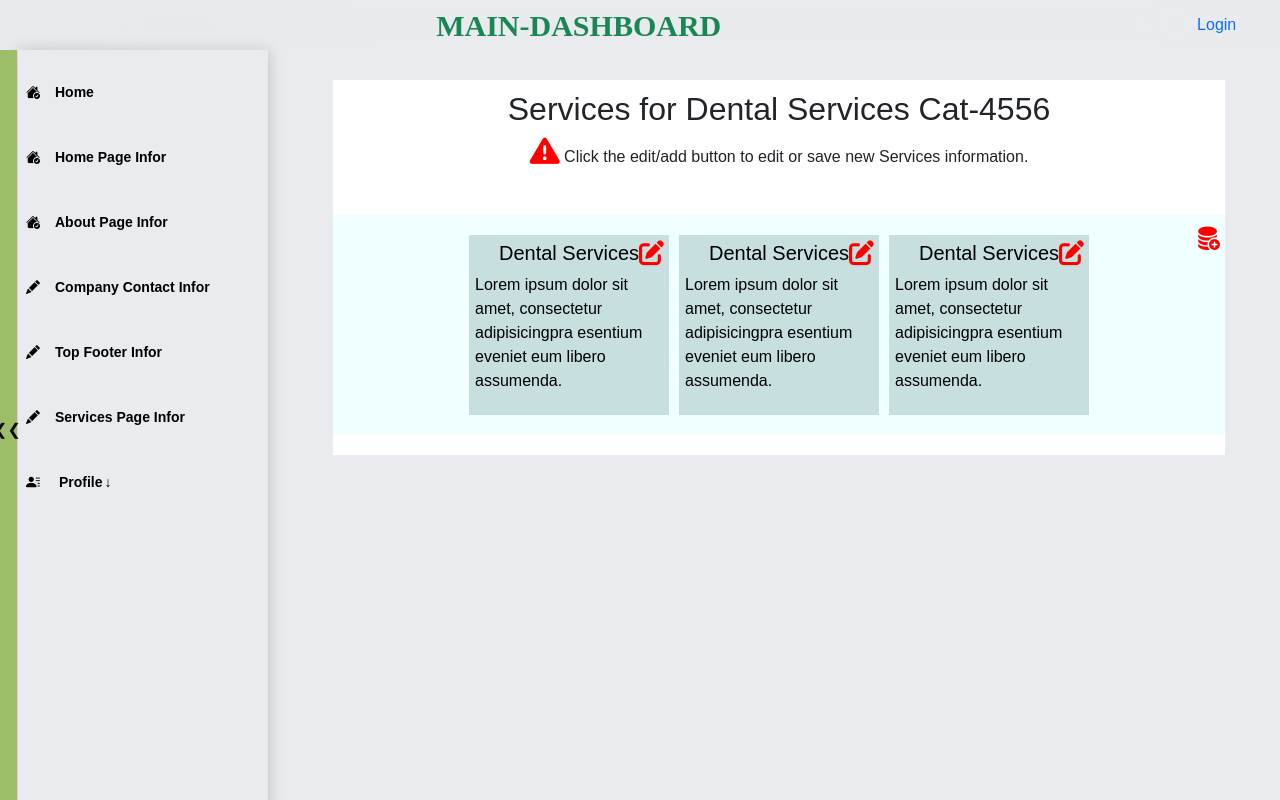
After one commit to GenioustaWiz/hospital_management_system_web, a Django app: page /services/category/73/ in a window 1280 px wide. The commit adds this page. Run offline with Django 3.2, Linux system fonts and the light colour scheme; data comes from the database, SQL or seed files in the repository; both versions use the stored data as it was before the commit; parts of the project's set-up code (start-up, migrations or seed data) failed here and were passed over; some libraries are stand-ins or nearby versions.

Commit message:
update new

```diff
--- a/hospital_services/admin.py
+++ b/hospital_services/admin.py
@@ -17,6 +17,6 @@ class ServiceCategoryAdmin(admin.ModelAdmin):
 
 @admin.register(ServiceOffered)
 class ServiceOfferedAdmin(admin.ModelAdmin):
-    list_display = ('id', 'service_name', 'description', 'category', 'delete_identifier')
+    list_display = ('id', 'service_name', 'description', 'category', )
     list_filter = ('category',)
     search_fields = ('service_name', 'category__category_name')
--- a/hospital_services/admin_views/service_list_view_V.py
+++ b/hospital_services/admin_views/service_list_view_V.py
@@ -1,9 +1,18 @@
-from django.shortcuts import render
+from django.shortcuts import render, get_object_or_404
 from ..models import ServiceCategory
 
 def view_service_categories(request):
     service_categories = ServiceCategory.objects.all()
     context ={
-        'service_categories': service_categories
+        'service_categories': service_categories,
         }
-    return render(request, 'maindashboard/services/services_list_view.html', context)
+    return render(request, 'maindashboard/services/services_category_list_view.html', context)
+
+def services_of_category(request, category_id):
+    category = get_object_or_404(ServiceCategory, pk=category_id)
+    services = category.serviceoffered_set.all()
+    context={
+        'category': category,
+        'services': services,
+        }
+    return render(request, 'maindashboard/services/services_of_category_view.html', context)
--- a/hospital_services/forms.py
+++ b/hospital_services/forms.py
@@ -20,11 +20,7 @@ class ServiceCategoryForm(forms.ModelForm):
 class ServiceOfferedForm(forms.ModelForm):
     class Meta:
         model = ServiceOffered
-        fields = ['service_name', 'description', 'delete_identifier']
-
-    def __init__(self, *args, **kwargs):
-        super(ServiceOfferedForm, self).__init__(*args, **kwargs)
-        self.fields['delete_identifier'].widget = forms.HiddenInput()  # Hide the delete identifier field
+        fields = ['service_name', 'description',]
 
 ServiceOfferedFormSet = forms.inlineformset_factory(
     ServiceCategory,ServiceOffered,
--- a/hospital_services/models.py
+++ b/hospital_services/models.py
@@ -36,7 +36,6 @@ class ServiceOffered(models.Model):
         default='Lorem ipsum dolor sit amet, consectetur adipisicingpra esentium eveniet eum libero assumenda.',
         null=False
     )
-    delete_identifier = models.CharField(max_length=50, unique=True, null=True)  # Add this field
     def __str__(self):
         return self.service_name
 
--- a/hospital_services/urls.py
+++ b/hospital_services/urls.py
@@ -2,15 +2,19 @@
 from django.urls import path
 from .views import *
 from .admin_views.service_category_edit_V import *
+from .admin_views.serviceoffered_edit_view import *
 from .admin_views.service_list_view_V import *
 
 # app_name = 'services'
 urlpatterns = [
     path('', services, name='services'),
     path('serivces-category-list/', view_service_categories, name='view_service_categories'),
+    path('category/<int:category_id>/', services_of_category, name='services_of_category'),
+
     path('create-services-page/', create_services_category, name='create_services_category'),
     path('create-services-page/<int:pk>/', create_services_category, name='create_services_category'),
     path('category-delete/<int:pk>/', category_delete, name='category_delete'),
-    #==communicates wth js to handle deletion of individual Services
+
+    path('edit-service/<int:pk>/', edit_service_offered, name='edit_service_offered'),
     path('delete-service-offered/<int:pk>/', delete_service_offered, name='delete_service_offered'),
 ]
--- a/static/css/dashboard_all_pages.css
+++ b/static/css/dashboard_all_pages.css
@@ -1,5 +1,6 @@
 .warning .fa-triangle-exclamation{
     font-size: 30px;
+    color: red;
 }
 #w-a-heading, .content-body{
     padding: 20px;
--- a/templates/maindashboard/services/services_list_view.html
+++ b/templates/maindashboard/services/services_category_list_view.html
@@ -34,13 +34,14 @@
         <div id="w-a-heading">
             <h2> Services category Information</h2>
             <h6 class="warning">
-                <i class="fa-solid fa-triangle-exclamation"></i>
+                <i class="fa fa-solid fa-triangle-exclamation"></i>
                 Click the edit/add button to edit or save new Services category information.
             </h6>
         </div>
         <div class="div1 edit-icon-h">
             {% if service_categories %}
             {% for category in service_categories %}
+            <a href="{% url 'services_of_category' category_id=category.id %}">
                 <div class="service edit-icon-h">
                     <div>{{ category.iconInput|safe }}</div>
                     <h5>{{ category.category_name }}</h5>
@@ -53,6 +54,7 @@
                         </a>
                     </div>
                 </div>
+            </a>
             {% endfor %}
             {% else %}
                 <div class="edit-icon-h">
--- /dev/null
+++ b/templates/maindashboard/services/services_of_category_view.html
@@ -0,0 +1,70 @@
+{% extends 'maindashboard/dashboard_base.html' %}
+{% load static %}
+
+{% block title %}
+    Services for {{ category.category_name }}
+{% endblock title %}
+
+{% block css %}
+<link rel="stylesheet" href="{% static 'css/services.css' %}" type="text/css">
+<link rel="stylesheet" href="{% static 'css/blogdashboard/author/write_new_article.css' %}">
+
+<style>
+    .services{
+      display: flex !important;
+    }
+    .write-a-c{
+        width: 100%;
+    }
+    .div1{
+        background-color: azure;
+        padding: 20px 25px;
+    }
+    .service{
+        background-color: #c7dfdf;
+        padding: 6px;
+        color: black !important;
+    }
+  </style>
+{% endblock css %}
+
+{% block content %}
+<section class="services item2 section write-A-page"> <!-- s2 -->
+    <div class="write-a-c bg--white">
+        <div id="w-a-heading">
+            <h2> Services for {{ category.category_name }}</h2>
+            <h6 class="warning">
+                <i class="fa fa-solid fa-triangle-exclamation"></i>
+                Click the edit/add button to edit or save new Services information.
+            </h6>
+        </div>
+        <div class="div1 edit-icon-h">
+            {% if services %}
+            {% for service in services %}
+                <div class="service edit-icon-h">
+                    {% comment %} <div>{{ category.iconInput|safe }}</div> {% endcomment %}
+                    <h5>{{ service.service_name }}</h5>
+                    <p>
+                        {{ service.description }}
+                    </p>
+                    <div class="edit-icon">
+                        <a href="{% url 'edit_service_offered' pk=service.id %}">
+                            <i class="fa-solid fa-pen-to-square"></i>
+                        </a>
+                    </div>
+                </div>
+            {% endfor %}
+            {% else %}
+                <div class="edit-icon-h">
+                    <p>No Services information for this category. Click the add button to add new</p>
+                </div>
+                {% endif %}
+                <div class="edit-icon">
+                    <a href="{% url 'create_services_category' pk=category.id %}">
+                    <i class="bi bi-database-fill-add"></i>
+                    </a>
+                </div>
+        </div>
+    </div>
+</section>
+{% endblock content %}
```
Also changed, not shown: hospital_services/admin_views/service_category_edit_V.py (+0 -15 lines), hospital_services/admin_views/serviceoffered_edit_view.py (added, +37 -0 lines), templates/maindashboard/services/edit_service_offered.html (added, +35 -0 lines), db.sqlite3, hospital_services/migrations/0009_remove_serviceoffered_delete_identifier.py (added).
